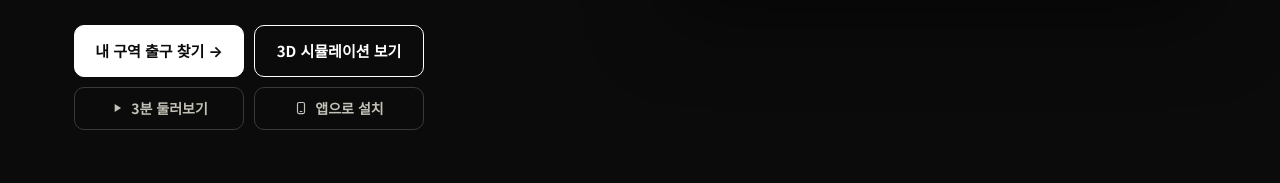
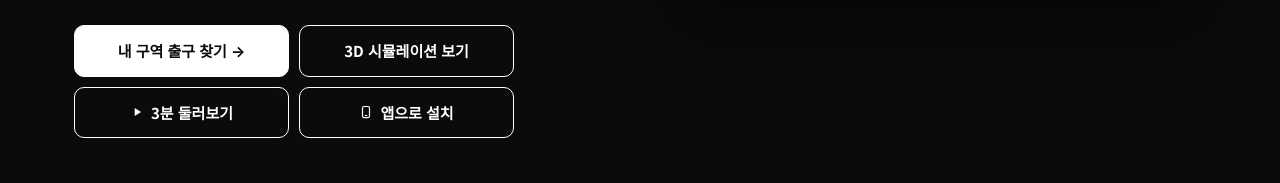
Before and after one commit to gitpromotion/exit-navi, a plain HTML site: page index.html in a window 1280 px wide. Shown: the part 617-800 px from the top of the page. Drawn offline with Linux system fonts and the light colour scheme.

Commit message:
fix: index 수정

```diff
--- a/index.html
+++ b/index.html
@@ -27,7 +27,7 @@
 .tour em{display:block;font-style:normal;font-size:12px;color:var(--ink3);margin-top:8px}
 @media(max-width:960px){.tour{grid-template-columns:1fr 1fr}}
 @media(max-width:560px){.tour{grid-template-columns:1fr}}
-.hero h1,.hero p{word-break:keep-all}.hero .btns{display:grid;grid-template-columns:1fr 1fr;gap:10px;max-width:350px}.hero .btn{justify-content:center;text-align:center;white-space:nowrap}.hero .btn.mini{display:inline-flex;align-items:center;gap:7px;padding:9px 14px;font-size:14px;font-weight:600;color:#c3c2b7;border:1px solid #3a3936;background:transparent}.hero .btn.mini:hover{color:#fff;border-color:#8a897f}
+.hero h1,.hero p{word-break:keep-all}.hero .btns{display:grid;grid-template-columns:1fr 1fr;gap:10px;max-width:440px}.hero .btn{display:inline-flex;align-items:center;justify-content:center;gap:7px;text-align:center;white-space:nowrap}
 </style>
 </head>
 <body>
@@ -42,8 +42,8 @@
         <div class="btns">
           <a class="btn light" href="find.html">내 구역 출구 찾기 →</a>
           <a class="btn ghost" href="sim.html">3D 시뮬레이션 보기</a>
-          <a class="btn mini" href="#tour"><svg viewBox="0 0 24 24" width="14" height="14" aria-hidden="true"><path d="M8 5v14l11-7z" fill="currentColor"/></svg>3분 둘러보기</a>
-          <a class="btn mini" href="#" data-install><svg viewBox="0 0 24 24" width="14" height="14" aria-hidden="true"><rect x="6" y="2.5" width="12" height="19" rx="2.5" fill="none" stroke="currentColor" stroke-width="2"/><path d="M10.5 18h3" stroke="currentColor" stroke-width="2" stroke-linecap="round"/></svg>앱으로 설치</a>
+          <a class="btn ghost" href="#tour"><svg viewBox="0 0 24 24" width="14" height="14" aria-hidden="true"><path d="M8 5v14l11-7z" fill="currentColor"/></svg>3분 둘러보기</a>
+          <a class="btn ghost" href="#" data-install><svg viewBox="0 0 24 24" width="14" height="14" aria-hidden="true"><rect x="6" y="2.5" width="12" height="19" rx="2.5" fill="none" stroke="currentColor" stroke-width="2"/><path d="M10.5 18h3" stroke="currentColor" stroke-width="2" stroke-linecap="round"/></svg>앱으로 설치</a>
         </div>
       </div>
       <div class="shot"><img src="img/pres.jpg" alt="EXIT NAVI 3D 시뮬레이션 발표 모드: 현재 방식과 최적 방식을 나란히 비교한 화면"></div>
```
